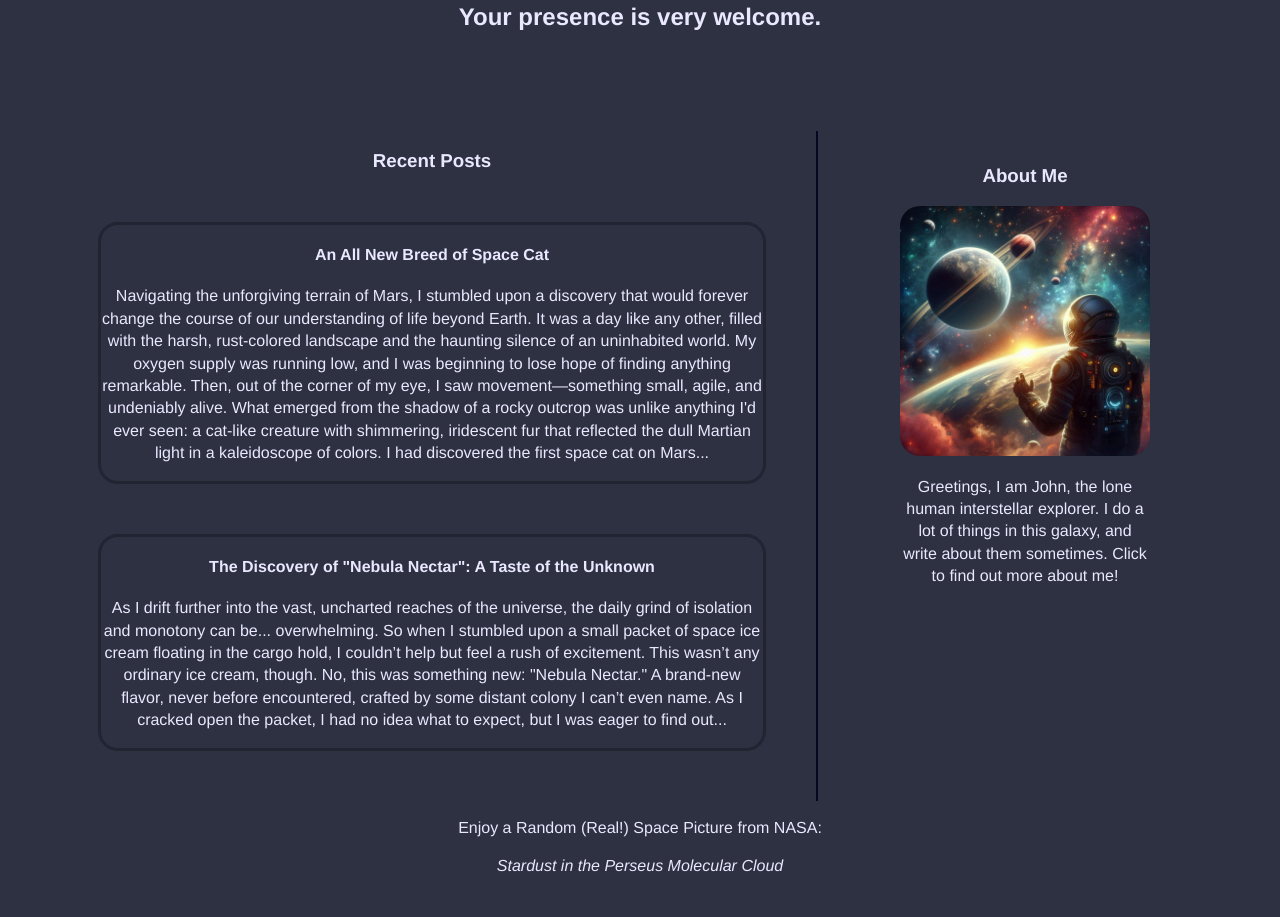
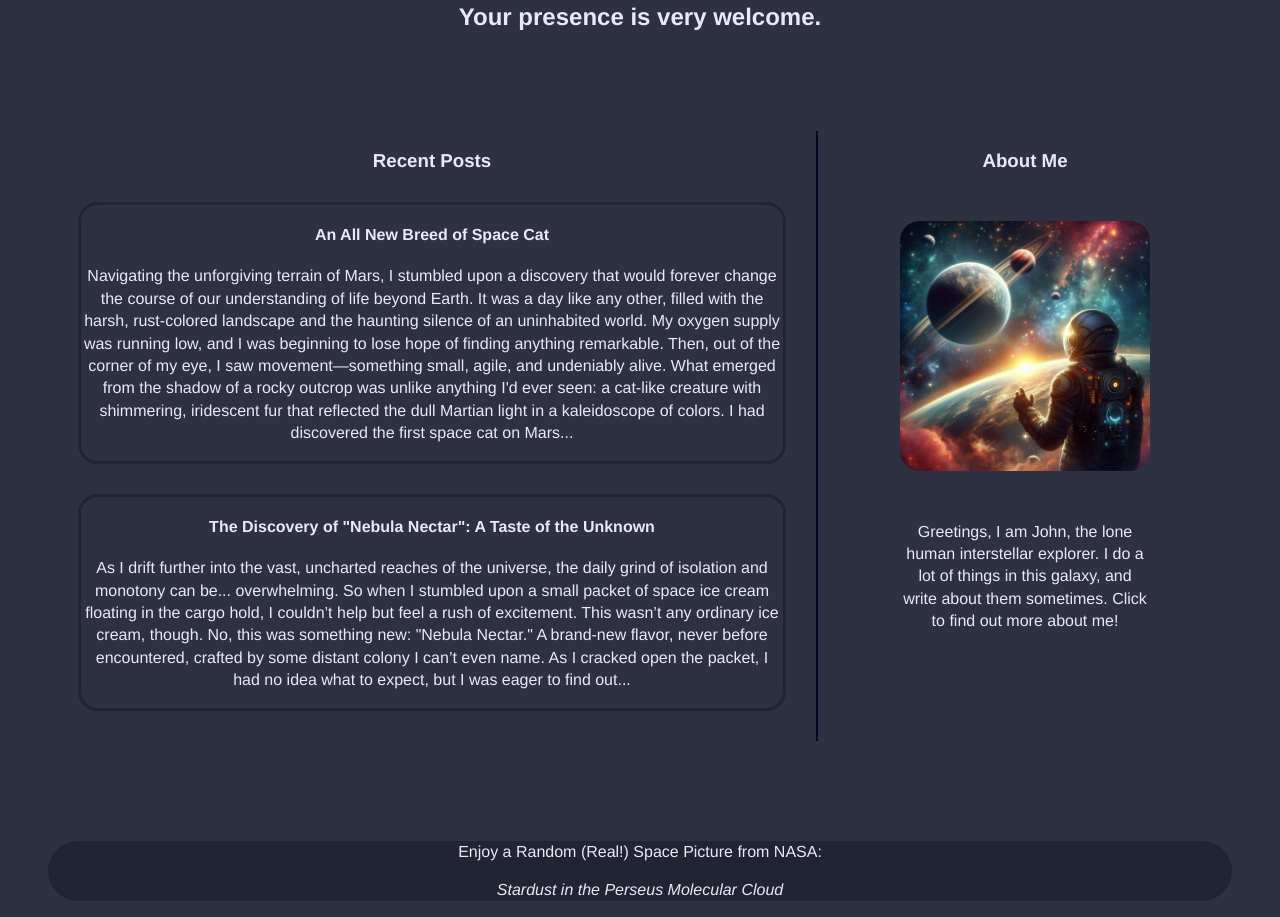
Before and after one commit to Brendanthatman/interstellar-explorer-log, an Eleventy site: page index.liquid in a window 1280 px wide. Shown: the part 298-1215 px from the top of the page. Before the commit the page ends 1191 px from the top, so only its background shows below. Built offline with nearby package versions, Linux system fonts and the light colour scheme; Eleventy itself is replaced by a stand-in of ours; files that its build step writes are made by us from their sources.

Commit message:
footer style and vertical alignment on home page

```diff
--- a/styles/screen.css
+++ b/styles/screen.css
@@ -64,12 +64,13 @@ p {
 }
 
 #posts {
+    display: inline-block;
     flex: 2;
-    vertical-align: top;
+    vertical-align: middle;
 }
 
 #posts div {
-    margin: 50px;
+    margin: 30px;
     border: 3px solid #212431;
     border-radius: 20px;
 }
@@ -80,10 +81,11 @@ a{
 }
 
 #about_bar {
+    display: inline-block;
     flex: 1;
     border-left: 2px solid #060524;
-    padding: 15px;
-    vertical-align: top;
+    padding: 0px 15px;
+    vertical-align: middle;
 }
 
 #about_bar p {
@@ -94,4 +96,11 @@ a{
 
 #john_pic_home {
     border-radius: 20px;
+    margin: 30px;
 }
+
+.footer {
+    margin-top: 100px;
+    background: #212431;
+    border-radius: 50px;
+}
```
